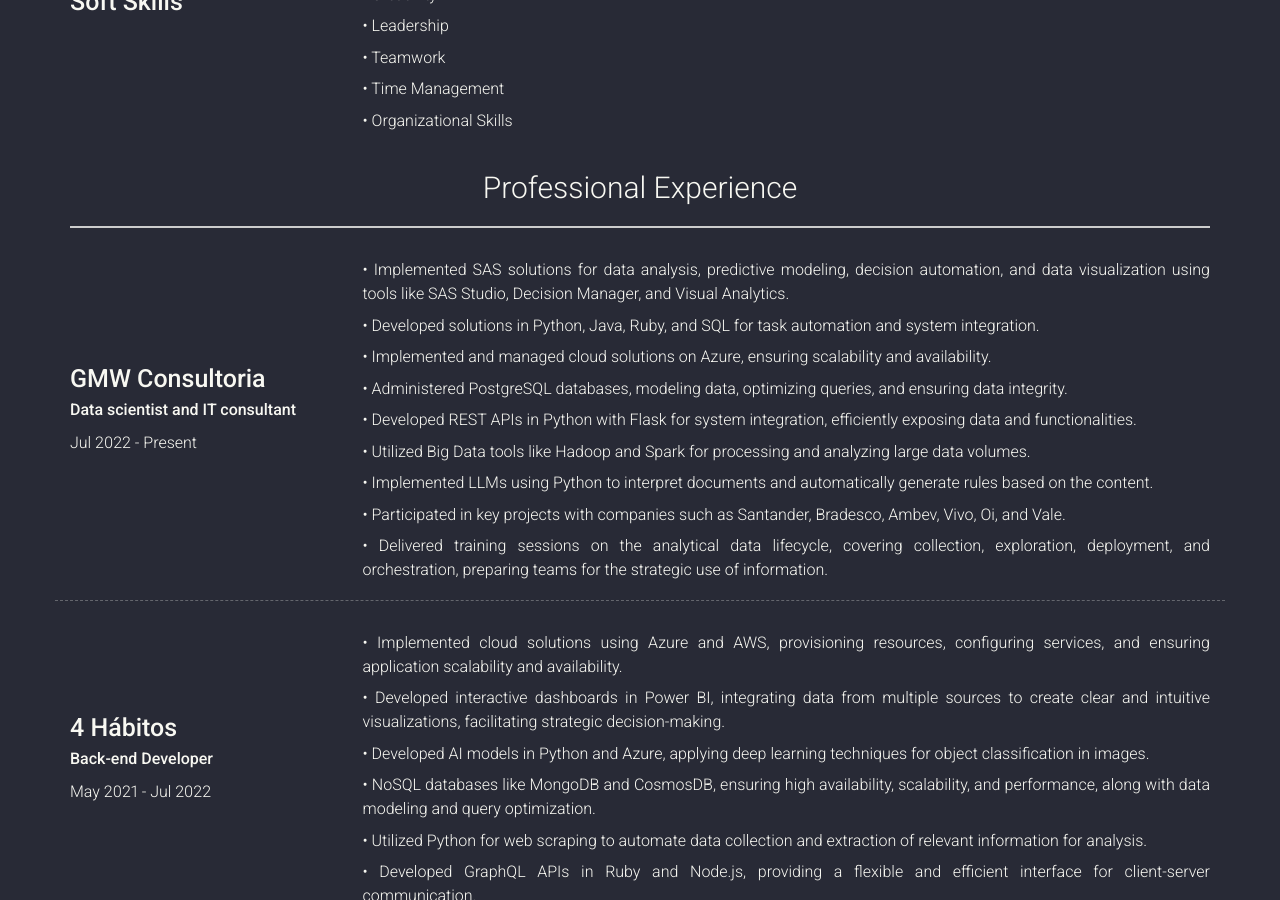
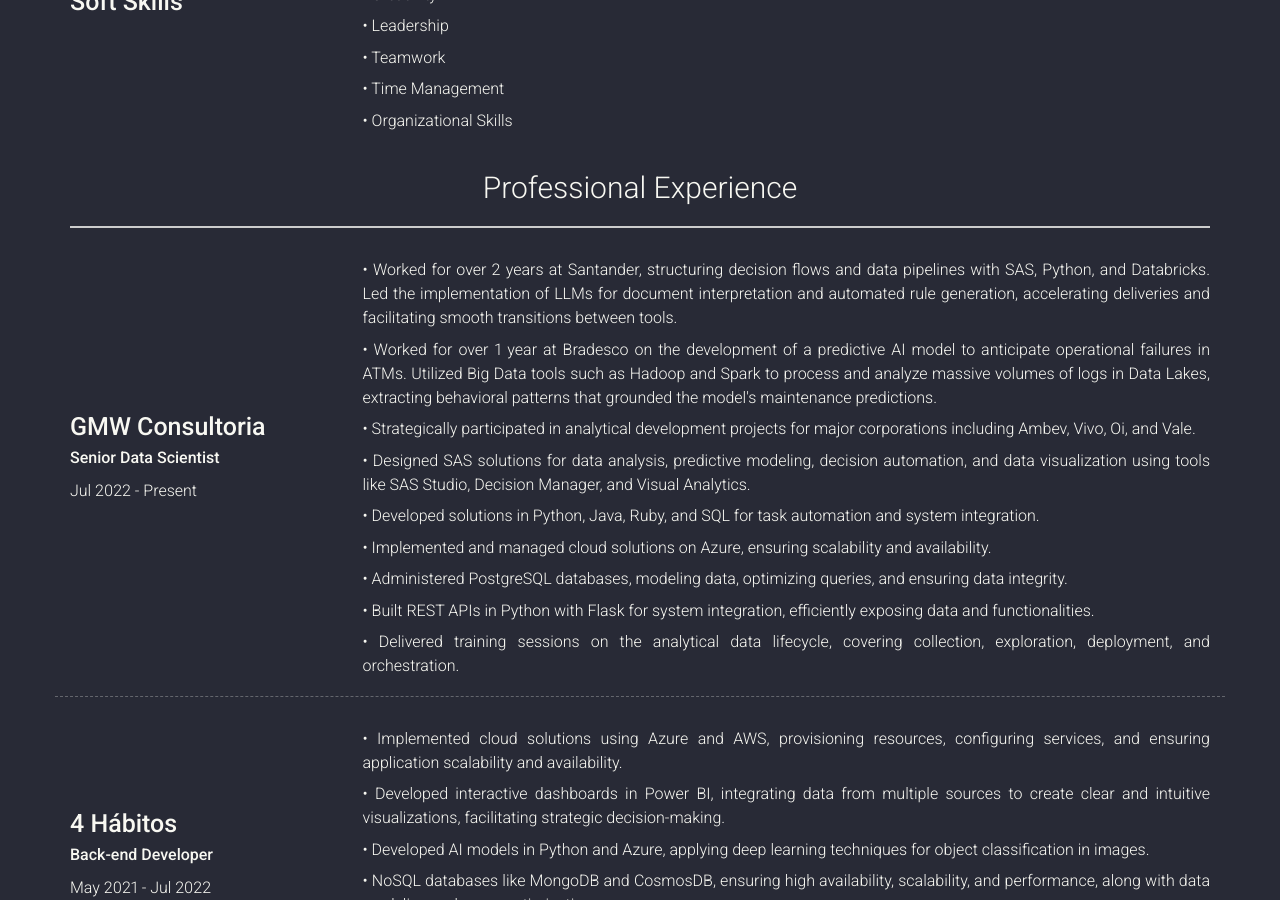
Before and after one commit to antonio-vmoura/antonio-vmoura.github.io, a Jekyll site: the page built from index.md, in a window 1280 px wide and 900 px high, scrolled down 1114 px. Built offline with Jekyll 4.4.1, drawn with Linux system fonts in a browser that asks for light colours; nearby versions of some CDN libraries; some of the changed text lies outside the part shown.

Commit message:
:sparkles: add: new infos

```diff
--- a/_config.yml
+++ b/_config.yml
@@ -41,10 +41,10 @@
 about_profile_image: assets/img/av_perfil_3.jpg
 about_content: |
   <p class="lang_en">
-    Data Scientist with over 4 years of experience, specializing in machine learning. Graduated in Computer Science from the University of Brasília (UnB) and currently pursuing a master's degree at the same institution. I have a solid background in consulting and back-end development, applying innovative solutions to complex problems. My experience includes implementing robust Data Science solutions, encompassing analysis, visualization, predictive modeling, and decision automation. Passionate about artificial intelligence, I have published articles in the field, focusing on the use of deep learning applied to healthcare. Always seeking new challenges and ready to collaborate on creative and critical projects.
+    Data Scientist with over 6 years of experience, specializing in machine learning. Graduated in Computer Science from the University of Brasília (UnB) and currently pursuing a master's degree at the same institution. I have a solid background in consulting and back-end development, applying innovative solutions to complex problems. My experience includes implementing robust Data Science solutions, encompassing analysis, visualization, predictive modeling, and decision automation. Passionate about artificial intelligence, I have published articles in the field, focusing on the use of deep learning applied to healthcare. Always seeking new challenges and ready to collaborate on creative and critical projects.
   </p>
   <p class="lang_pt">
-    Cientista de Dados com mais de 4 anos de experiência, especializado em aprendizado de máquina. Graduado em Ciência da Computação pela Universidade de Brasília (UnB) e atualmente mestrando na mesma instituição. Possuo uma sólida trajetória em consultoria e desenvolvimento back-end, aplicando soluções inovadoras a problemas complexos. Minha experiência abrange a implementação de soluções robustas em Ciência de Dados, incluindo análise, visualização, criação de modelos preditivos e automação de decisões. Sou apaixonado por inteligência artificial, com artigos publicados na área, focando no uso de aprendizado profundo aplicado à saúde. Sempre em busca de novos desafios e pronto para colaborar em projetos criativos e críticos.
+    Cientista de Dados com mais de 6 anos de experiência, especializado em aprendizado de máquina. Graduado em Ciência da Computação pela Universidade de Brasília (UnB) e atualmente mestrando na mesma instituição. Possuo uma sólida trajetória em consultoria e desenvolvimento back-end, aplicando soluções inovadoras a problemas complexos. Minha experiência abrange a implementação de soluções robustas em Ciência de Dados, incluindo análise, visualização, criação de modelos preditivos e automação de decisões. Sou apaixonado por inteligência artificial, com artigos publicados na área, focando no uso de aprendizado profundo aplicado à saúde. Sempre em busca de novos desafios e pronto para colaborar em projetos criativos e críticos.
   </p>
 
 content:
@@ -194,10 +194,10 @@
         title: GMW Consultoria
         sub_title: |
           <p class="lang_en">
-            Data scientist and IT consultant
+            Senior Data Scientist
           </p>
           <p class="lang_pt">
-            Cientista de dados e Consultor de TI
+            Cientista de Dados Sênior
           </p>
         caption: |
           <p class="lang_en">
@@ -212,7 +212,16 @@
         description: | # this will include new lines to allow paragraphs
           <div>
             <p class="lang_en">
-              &bull; Implemented SAS solutions for data analysis, predictive modeling, decision automation, and data visualization using tools like SAS Studio, Decision Manager, and Visual Analytics.
+              &bull; Worked for over 2 years at Santander, structuring decision flows and data pipelines with SAS, Python, and Databricks. Led the implementation of LLMs for document interpretation and automated rule generation, accelerating deliveries and facilitating smooth transitions between tools.
+            </p>
+            <p class="lang_en">
+              &bull; Worked for over 1 year at Bradesco on the development of a predictive AI model to anticipate operational failures in ATMs. Utilized Big Data tools such as Hadoop and Spark to process and analyze massive volumes of logs in Data Lakes, extracting behavioral patterns that grounded the model's maintenance predictions.
+            </p>
+            <p class="lang_en">
+              &bull; Strategically participated in analytical development projects for major corporations including Ambev, Vivo, Oi, and Vale.
+            </p>
+            <p class="lang_en">
+              &bull; Designed SAS solutions for data analysis, predictive modeling, decision automation, and data visualization using tools like SAS Studio, Decision Manager, and Visual Analytics.
             </p>
             <p class="lang_en">
               &bull; Developed solutions in Python, Java, Ruby, and SQL for task automation and system integration.
@@ -224,24 +233,23 @@
               &bull; Administered PostgreSQL databases, modeling data, optimizing queries, and ensuring data integrity.
             </p>
             <p class="lang_en">
-              &bull; Developed REST APIs in Python with Flask for system integration, efficiently exposing data and functionalities.
+              &bull; Built REST APIs in Python with Flask for system integration, efficiently exposing data and functionalities.
             </p>
             <p class="lang_en">
-              &bull; Utilized Big Data tools like Hadoop and Spark for processing and analyzing large data volumes.
-            </p>
-            <p class="lang_en">
-              &bull; Implemented LLMs using Python to interpret documents and automatically generate rules based on the content.
-            </p>
-            <p class="lang_en">
-              &bull; Participated in key projects with companies such as Santander, Bradesco, Ambev, Vivo, Oi, and Vale.
-            </p>
-            <p class="lang_en">
-              &bull; Delivered training sessions on the analytical data lifecycle, covering collection, exploration, deployment, and orchestration, preparing teams for the strategic use of information.
+              &bull; Delivered training sessions on the analytical data lifecycle, covering collection, exploration, deployment, and orchestration.
             </p>
 
-
             <p class="lang_pt">
-              &bull; Implementei soluções SAS para análise de dados, modelagem preditiva, automação de decisões e visualização de informações, utilizando ferramentas como SAS Studio, Decision Manager e Visual Analytics.
+              &bull; Atuei por mais de 2 anos no Santander, estruturando fluxos de decisão e pipelines de dados com SAS, Python e Databricks. Liderei a implementação de LLMs para interpretação de documentos e geração automática de regras, acelerando entregas e facilitando a transição entre ferramentas.
+            </p>
+            <p class="lang_pt">
+              &bull; Trabalhei por mais de 1 ano no Bradesco no desenvolvimento de uma IA preditiva para antecipar falhas operacionais em caixas eletrônicos. Utilizei ferramentas de Big Data como Hadoop e Spark para processar e analisar volumes massivos de logs em Data Lakes, extraindo os padrões de comportamento que embasaram as previsões de manutenção do modelo.
+            </p>
+            <p class="lang_pt">
+              &bull; Participei de forma estratégica em projetos de desenvolvimento analítico para empresas como Ambev, Vivo, Oi e Vale.
+            </p>
+            <p class="lang_pt">
+              &bull; Projetei soluções SAS para análise de dados, modelagem preditiva, automação de decisões e visualização de informações, utilizando ferramentas como SAS Studio, Decision Manager e Visual Analytics.
             </p>
             <p class="lang_pt">
               &bull; Desenvolvi soluções em Python, Java, Ruby e SQL para automação de tarefas e integração de sistemas.
@@ -253,19 +261,10 @@
               &bull; Administrei banco de dados PostgreSQL, modelando dados, otimizando consultas e assegurando integridade das informações.
             </p>
             <p class="lang_pt">
-              &bull; Desenvolvi REST APIs em Python com Flask para integração de sistemas, expondo dados e funcionalidades de forma eficiente.
+              &bull; Construí REST APIs em Python com Flask para integração de sistemas, expondo dados e funcionalidades de forma eficiente.
             </p>
             <p class="lang_pt">
-              &bull; Utilizei ferramentas de Big Data como Hadoop e Spark para processamento e análise de grandes volumes de dados.
-            </p>
-            <p class="lang_pt">
-              &bull; Implementei LLMs com Python para interpretar documentos e gerar regras automaticamente a partir do conteúdo.
-            </p>
-            <p class="lang_pt">
-              &bull; Participei de projetos relevantes em empresas como Santander, Bradesco, Ambev, Vivo, Oi e Vale.
-            </p>
-            <p class="lang_pt">
-              &bull; Ministrei treinamentos sobre o ciclo de vida analítico de dados, abordando coleta, exploração, implantação e orquestração, preparando equipes para o uso estratégico das informações.
+              &bull; Ministrei treinamentos sobre o ciclo de vida analítico de dados, abordando coleta, exploração, implantação e orquestração.
             </p>
           </div>
 
```
